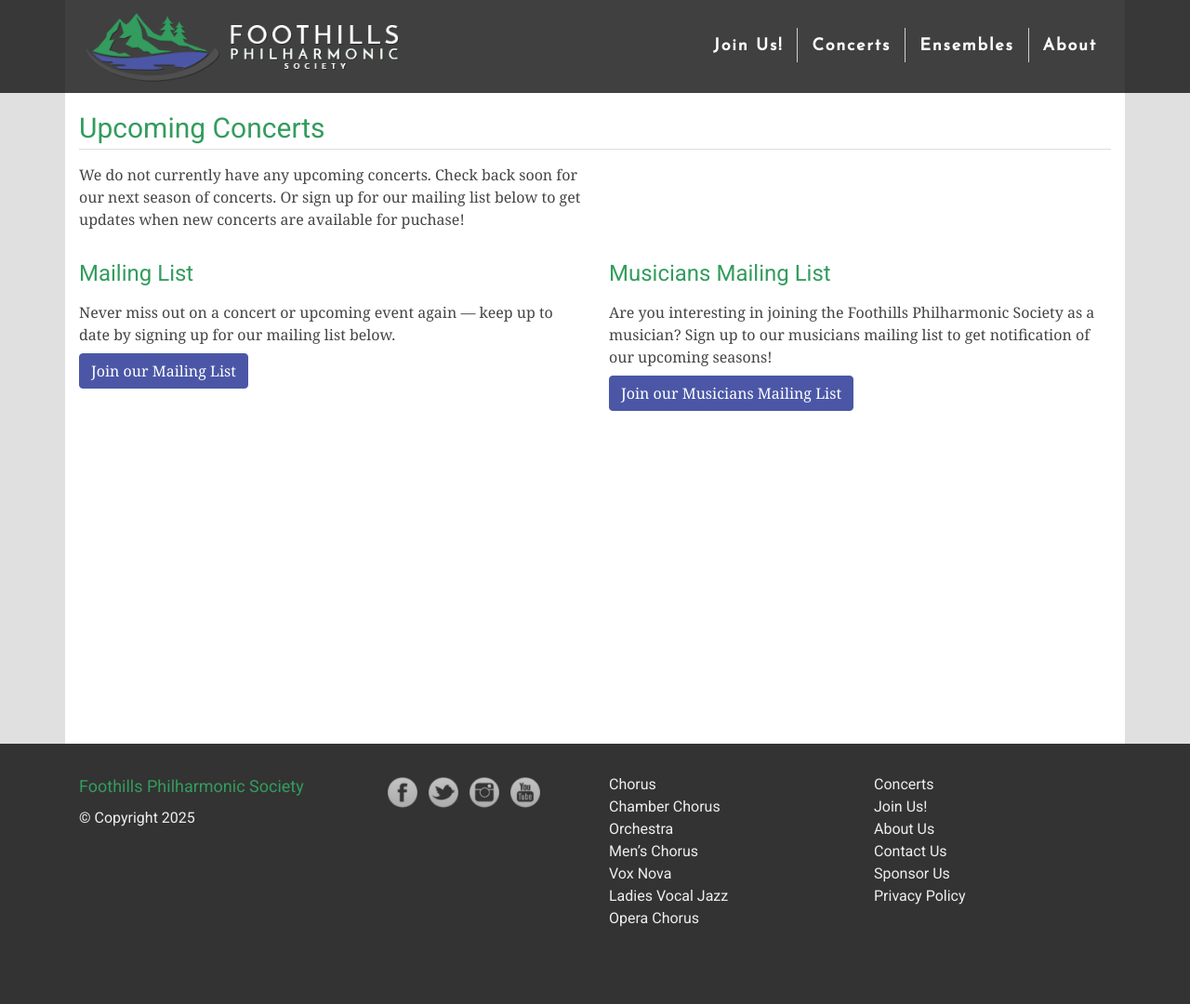
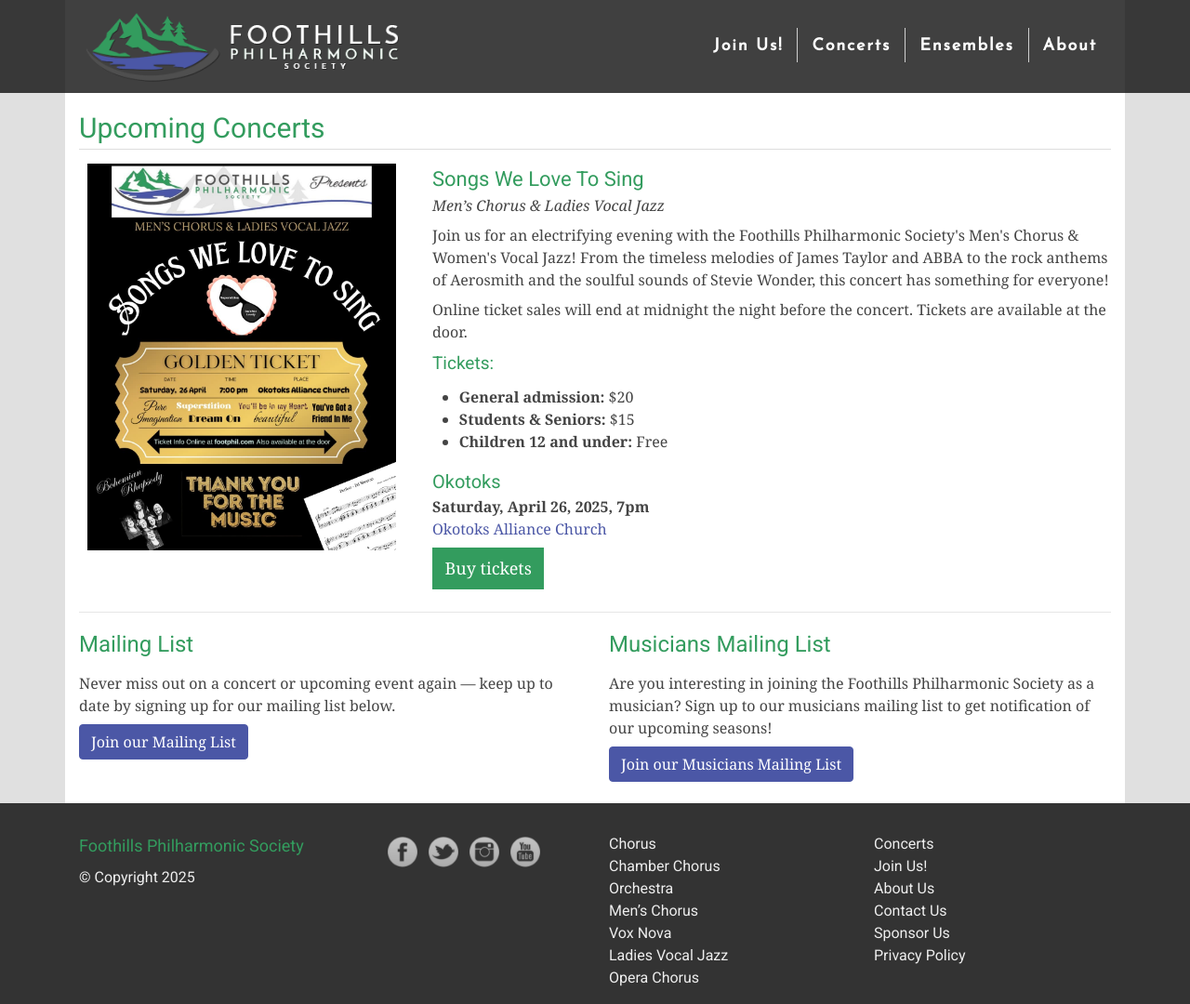
Before and after one commit to percyhanna/fps, a Jekyll site: the page built from concerts/index.html, in a window 1280 px wide and 1080 px high. Shown: the whole window at 93% size. Built offline with Jekyll 4.4.1, drawn with Linux system fonts in a browser that asks for light colours; nearby versions of some CDN libraries; Markdown is read by kramdown in place of the engine named in the settings.

Commit message:
Add MC + VJ concert

```diff
--- a/_data/concerts.yml
+++ b/_data/concerts.yml
@@ -151,3 +151,26 @@
     location_slug: oac
     tickets_url: https://www.eventbrite.ca/e/home-for-christmas-okotoks-tickets-1073997709059
   year: 2024
+songs-we-love-to-sing:
+  tickets:
+  - name: General admission
+    price: 20
+  - name: Students & Seniors
+    price: 15
+  - name: Children 12 and under
+    price: 0
+  name: Songs We Love To Sing
+  subtitle: Get ready for an unforgettable night of music!
+  description: Join us for an electrifying evening with the Foothills Philharmonic
+    Society's Men's Chorus & Women's Vocal Jazz! From the timeless melodies of James
+    Taylor and ABBA to the rock anthems of Aerosmith and the soulful sounds of Stevie
+    Wonder, this concert has something for everyone!
+  host: Men’s Chorus & Ladies Vocal Jazz
+  event_url: https://www.eventbrite.ca/e/songs-we-love-to-sing-tickets-1287554091949
+  slug: songs-we-love-to-sing
+  concert_dates:
+  - date: '2025-04-26'
+    time: 7pm
+    location_slug: oac
+    tickets_url: https://www.eventbrite.ca/e/songs-we-love-to-sing-tickets-1287554091949
+  year: 2025
--- a/concerts/index.html
+++ b/concerts/index.html
@@ -1,12 +1,13 @@
 ---
 layout: default
 title: Upcoming Concerts
-description: Upcoming Foothills Philharmonic Concerts
-image: "/images/upcoming-concerts.jpg"
+description: Upcoming Concerts — Songs We Love To Sing
+image: "/images/concerts/2025/songs-we-love-to-sing/banner.jpg"
 permalink: "/concerts/"
 redirect_from:
 - "/tickets"
 ---
 {% include concerts-header.html %}
-{% include concerts-empty.html %}
+{% include concert-details.html concert=site.data.concerts.songs-we-love-to-sing %}
+<hr />
 {% include concerts-footer.html %}
```
Also changed, not shown: concerts/2025/songs-we-love-to-sing.html (added, +7 -0 lines), images/concerts/2025/songs-we-love-to-sing/poster.jpg (added).
